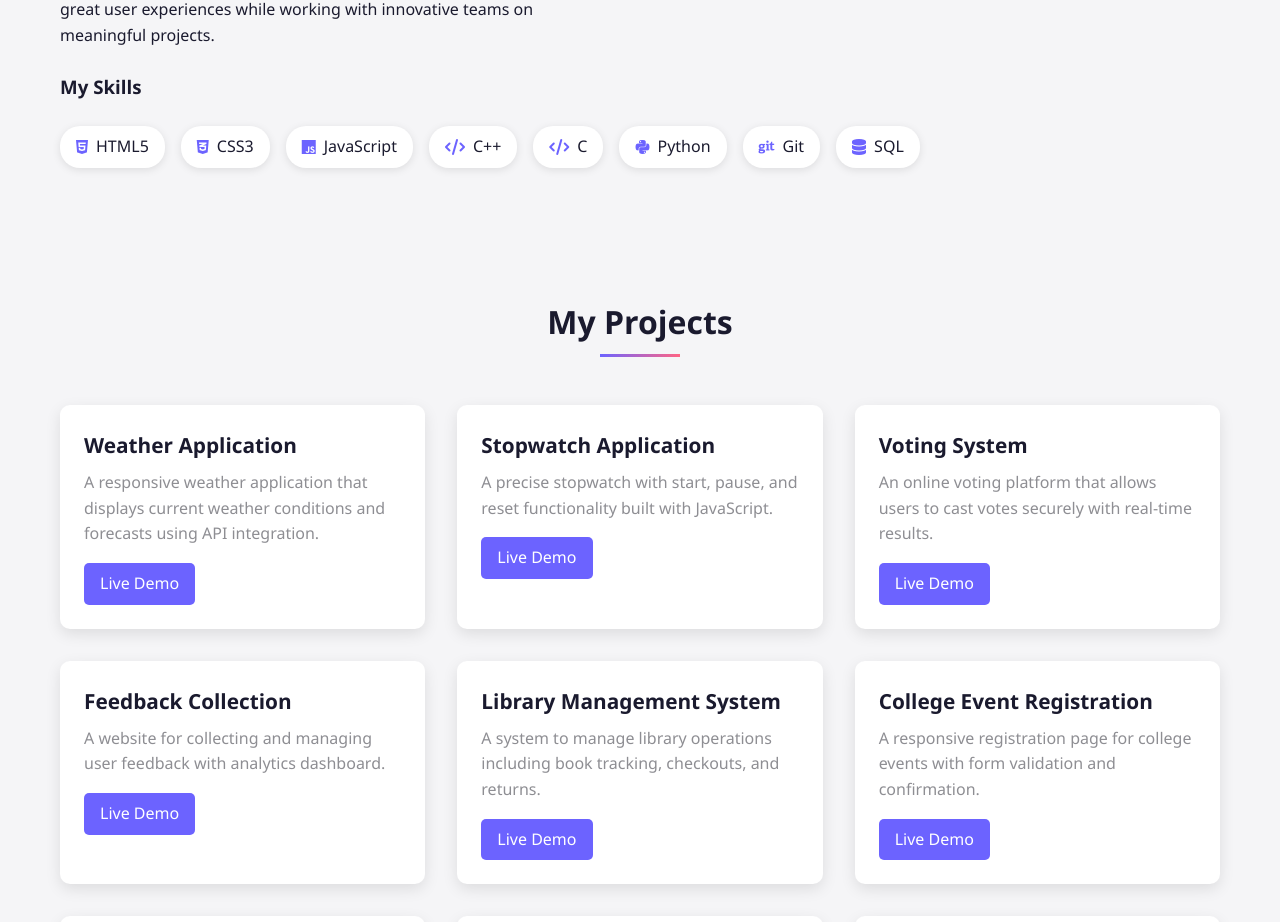
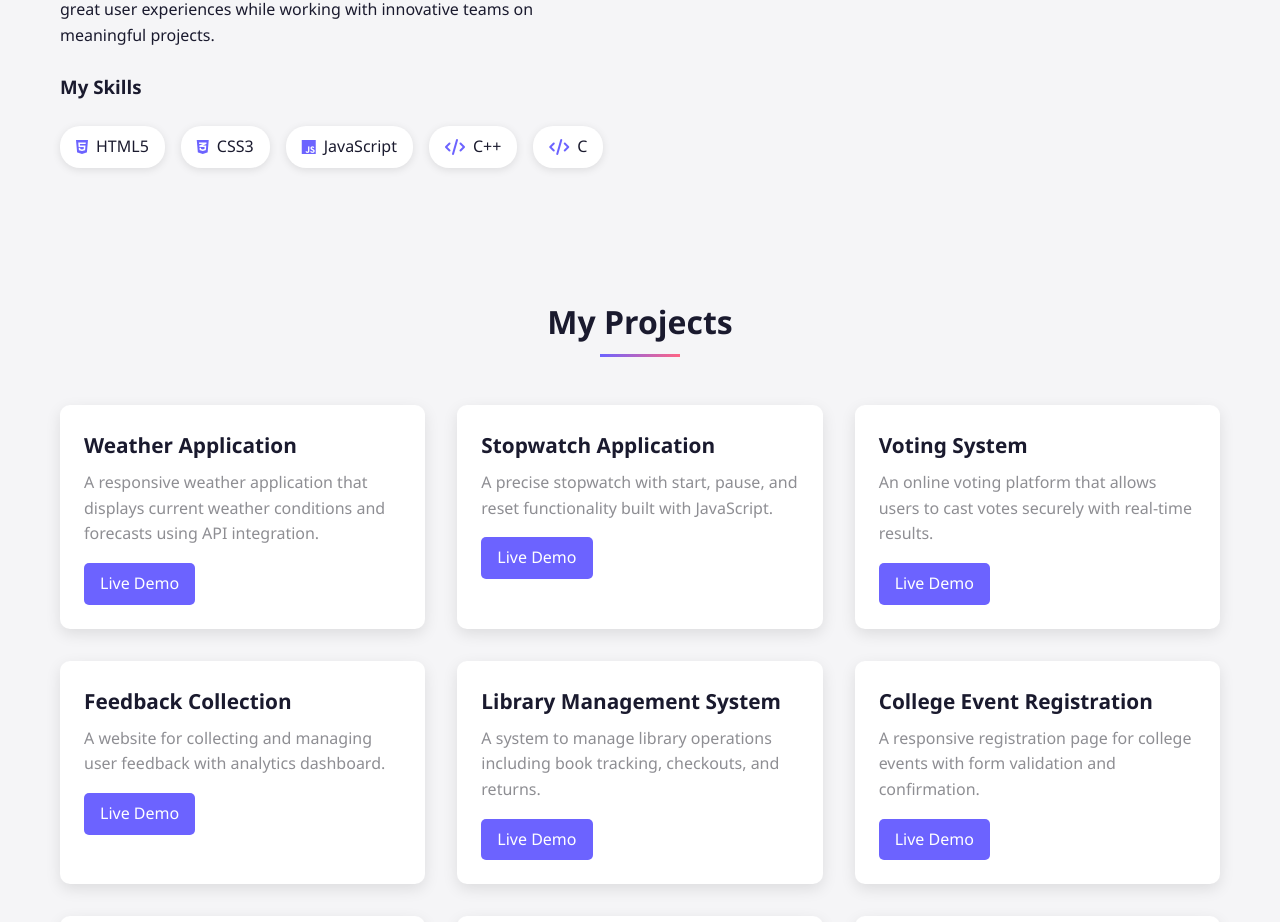
Before and after one commit to YashNevase98/Yash-portfolio-, a plain HTML site: page index.html in a window 1280 px wide. Shown: the part 858-1780 px from the top of the page. Drawn offline with Linux system fonts and the light colour scheme.

Commit message:
Update index.html

```diff
--- a/index.html
+++ b/index.html
@@ -489,9 +489,6 @@
                         <div class="skill"><i class="fab fa-js"></i> JavaScript</div>
                         <div class="skill"><i class="fas fa-code"></i> C++</div>
                         <div class="skill"><i class="fas fa-code"></i> C</div>
-                        <div class="skill"><i class="fab fa-python"></i> Python</div>
-                        <div class="skill"><i class="fab fa-git"></i> Git</div>
-                        <div class="skill"><i class="fas fa-database"></i> SQL</div>
                     </div>
                 </div>
             </div>
```
